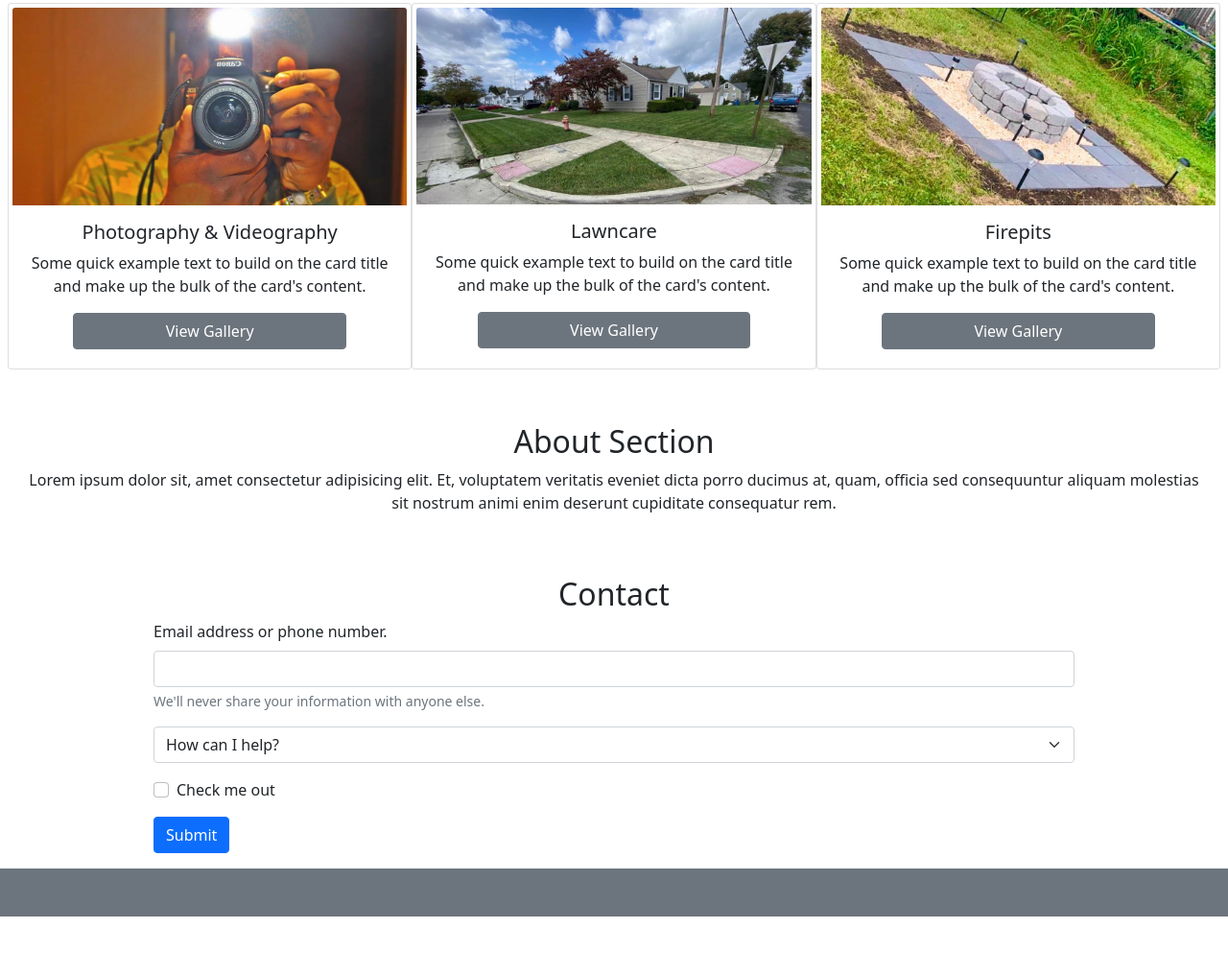
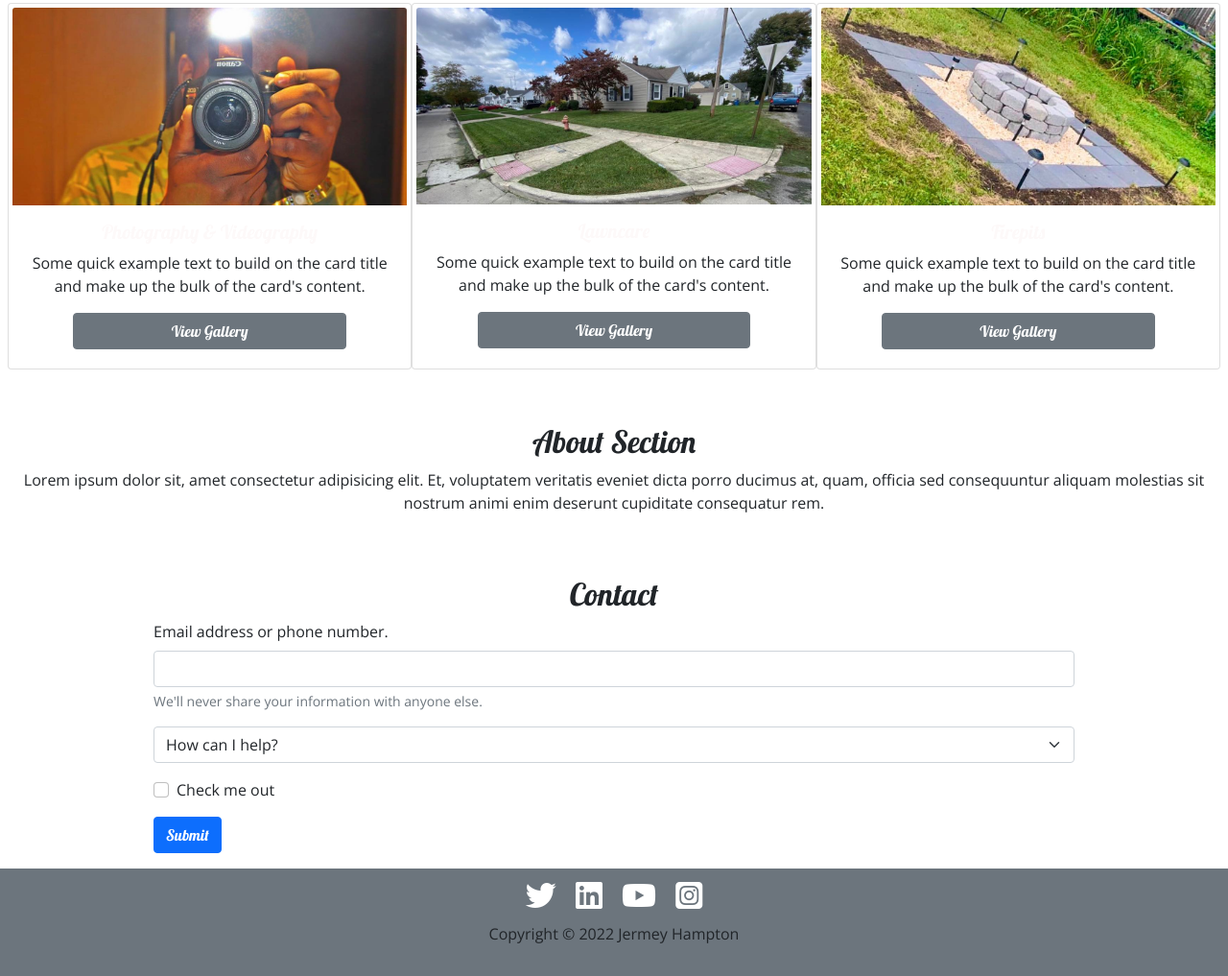
Before and after one commit to Jermey11/WorkDoneRight, a plain HTML site: page index.html in a window 1280 px wide. Shown: the part 894-1911 px from the top of the page at 96% size. Before the commit the page ends 1849 px from the top, so only its background shows below. Drawn offline with nearby package versions, Linux system fonts and the light colour scheme.

Commit message:
Updated footer.

```diff
--- a/css/style.css
+++ b/css/style.css
@@ -1,14 +1,22 @@
+body {
+    font-family: 'Open Sans', sans-serif;
+}
+
 .nav-item{
     align-items: flex-end;
 }
-h5,{
+h1, h2, h3, h4, h5, h6 {
+    font-family: 'Lobster';
+}
+
+h5 {
     color: rgb(253, 249, 249);
 }
 
 footer{
-    height: 50px;
+
 }
 
-@media screen and (max-width: 900px){
-
+.btn {
+    font-family: 'Lobster';
 }
--- a/index.html
+++ b/index.html
@@ -7,6 +7,10 @@
     <!-- Bootstrap CSS -->
     <link href="https://cdn.jsdelivr.net/npm/bootstrap@5.1.3/dist/css/bootstrap.min.css" rel="stylesheet" integrity="sha384-1BmE4kWBq78iYhFldvKuhfTAU6auU8tT94WrHftjDbrCEXSU1oBoqyl2QvZ6jIW3" crossorigin="anonymous">
     <link rel="stylesheet" href="css/style.css">
+    <link rel="preconnect" href="https://fonts.googleapis.com">
+    <link rel="preconnect" href="https://fonts.gstatic.com" crossorigin>
+    <link href="https://fonts.googleapis.com/css2?family=Lobster&family=Open+Sans:ital,wght@0,300;0,400;0,500;1,800&display=swap" rel="stylesheet">
+    <script src="https://kit.fontawesome.com/7b047bc16b.js" crossorigin="anonymous"></script>
     <title>Hello, world!</title>
   </head>
   <body>
@@ -134,8 +138,19 @@
       </div>
 
 
-      <footer class="bg-secondary">
-
+      <footer class="bg-secondary p-3 text-center">
+        <div class="social">
+          <a href="https://twitter.com/" target="_blank">
+            <i class="fa-brands fa-twitter fa-2xl text-white p-2"></i></a>
+          <a href="https://www.linkedin.com/" target="_blank">
+            <i class="fa-brands fa-linkedin fa-2xl text-white p-2"></i></a>
+          <a href="http://www.youtube.com/" target="_blank">
+            <i class="fa-brands fa-youtube fa-2xl text-white p-2"></i></a>
+          <a href="http://www.instagram.com/" target="_blank"><i class="fa-brands fa-square-instagram fa-2xl text-white p-2"></i></a>
+        </div>
+        <div class="copyright mt-3">
+            <p>Copyright &copy; 2022 Jermey Hampton </p>
+        </div>
       </footer>
     <script src="https://cdn.jsdelivr.net/npm/bootstrap@5.1.3/dist/js/bootstrap.bundle.min.js" integrity="sha384-ka7Sk0Gln4gmtz2MlQnikT1wXgYsOg+OMhuP+IlRH9sENBO0LRn5q+8nbTov4+1p" crossorigin="anonymous"></script>
   </body>
```
